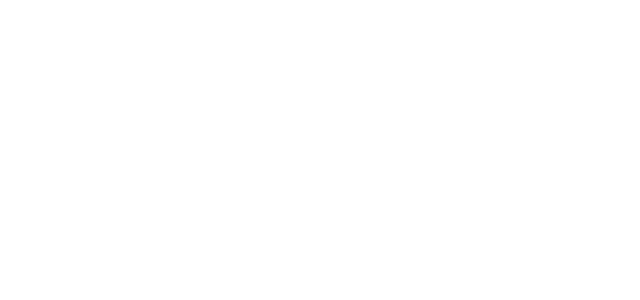
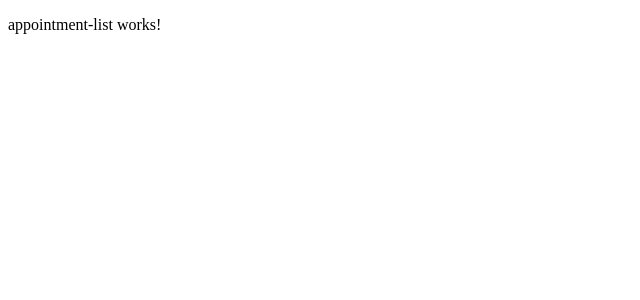
Before and after one commit to Alex-stack-cell/appointment-app, an Angular app: page / in a window 1280 px wide. Shown: the top 300 px of the page, without its empty margins (0-640 px from the left). Built offline with nearby package versions, Linux system fonts and the light colour scheme.

Commit message:
feat(appointment-list): Create new component

```diff
--- a/src/app/app.component.html
+++ b/src/app/app.component.html
@@ -1,4 +1 @@
-<main>
-</main>
-
-<router-outlet />
+<app-appointment-list></app-appointment-list>
--- a/src/app/app.component.ts
+++ b/src/app/app.component.ts
@@ -1,9 +1,10 @@
 import { Component } from '@angular/core';
 import { RouterOutlet } from '@angular/router';
+import { AppointmentListComponent } from "./appointment-list/appointment-list.component";
 
 @Component({
   selector: 'app-root',
-  imports: [RouterOutlet],
+  imports: [AppointmentListComponent],
   templateUrl: './app.component.html',
   styleUrl: './app.component.css'
 })
--- /dev/null
+++ b/src/app/appointment-list/appointment-list.component.html
@@ -0,0 +1 @@
+<p>appointment-list works!</p>
```
Also changed, not shown: src/app/appointment-list/appointment-list.component.ts (added, +11 -0 lines), src/app/appointment-list/appointment-list.component.css (added), 1 other file (tests, documents, lock files or other folders).
